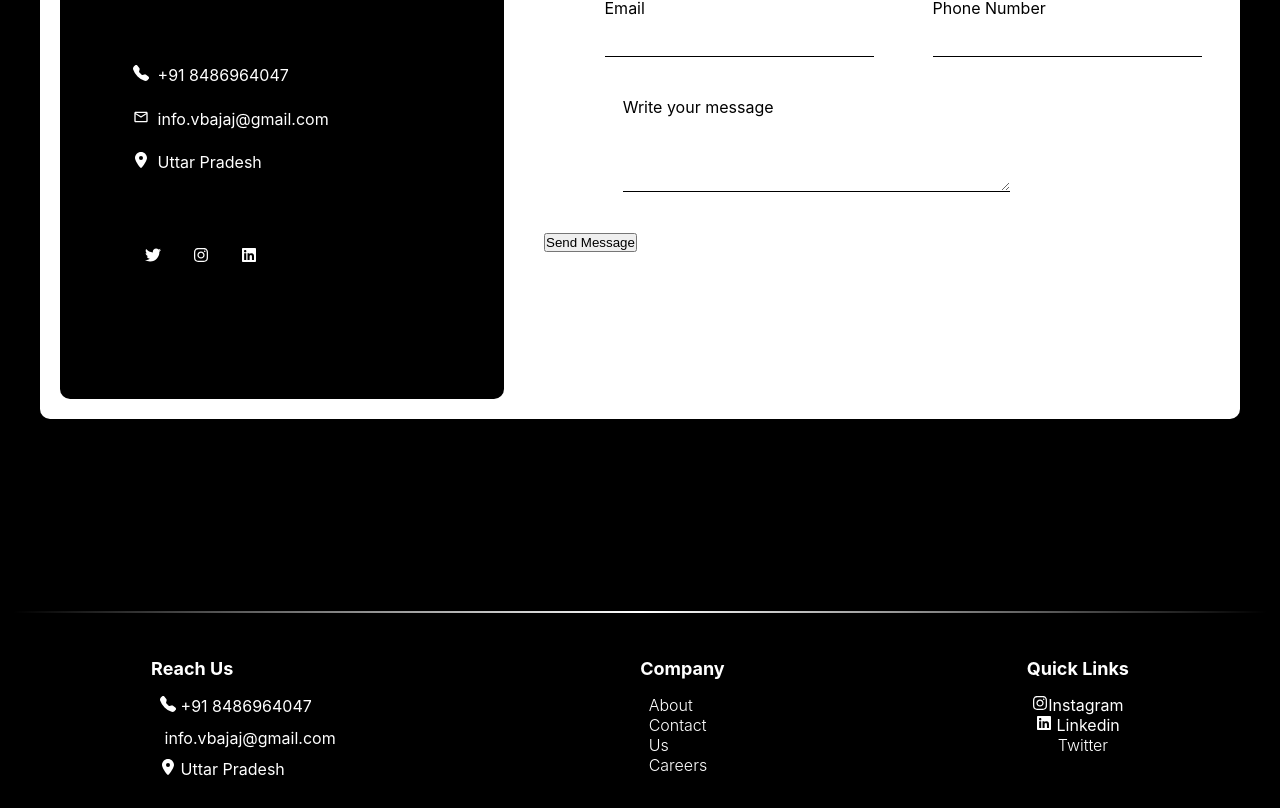
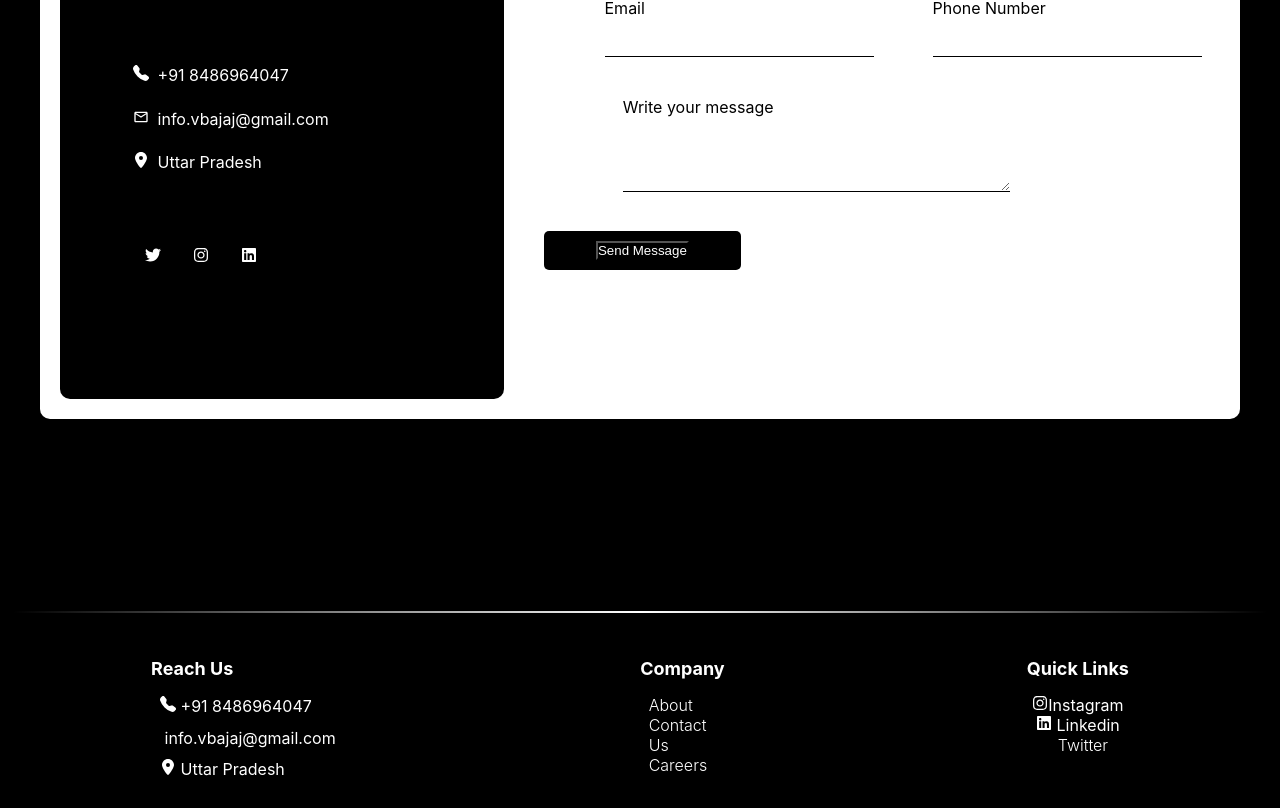
Before and after one commit to v-aibhavbajaj2520/theYukt, a React (Create React App) app: page / in a window 1280 px wide. Shown: the part 4779-5587 px from the top of the page. Built offline with nearby package versions, Linux system fonts and the light colour scheme; a web font is replaced by a local one.

Commit message:
Update App.css
button styled

```diff
--- a/src/App.css
+++ b/src/App.css
@@ -591,3 +591,28 @@ h5{
   flex-direction: column;
   align-items: center;
 }
+
+.send-message{
+  background-color: black;
+  color: white;
+  border: none;
+  padding: 10px 15px;
+  border-radius: 5px;
+  cursor: pointer;
+  font-weight: bold;
+  width: 30%;
+  display: flex;
+  justify-content: center;
+  align-items: center;
+  height: 40%;
+}
+
+/* .send-message:hover{
+  background-color: white;
+  color: black;
+} */
+
+.send-message button{
+  background-color: transparent;
+  color: white;
+}
```
